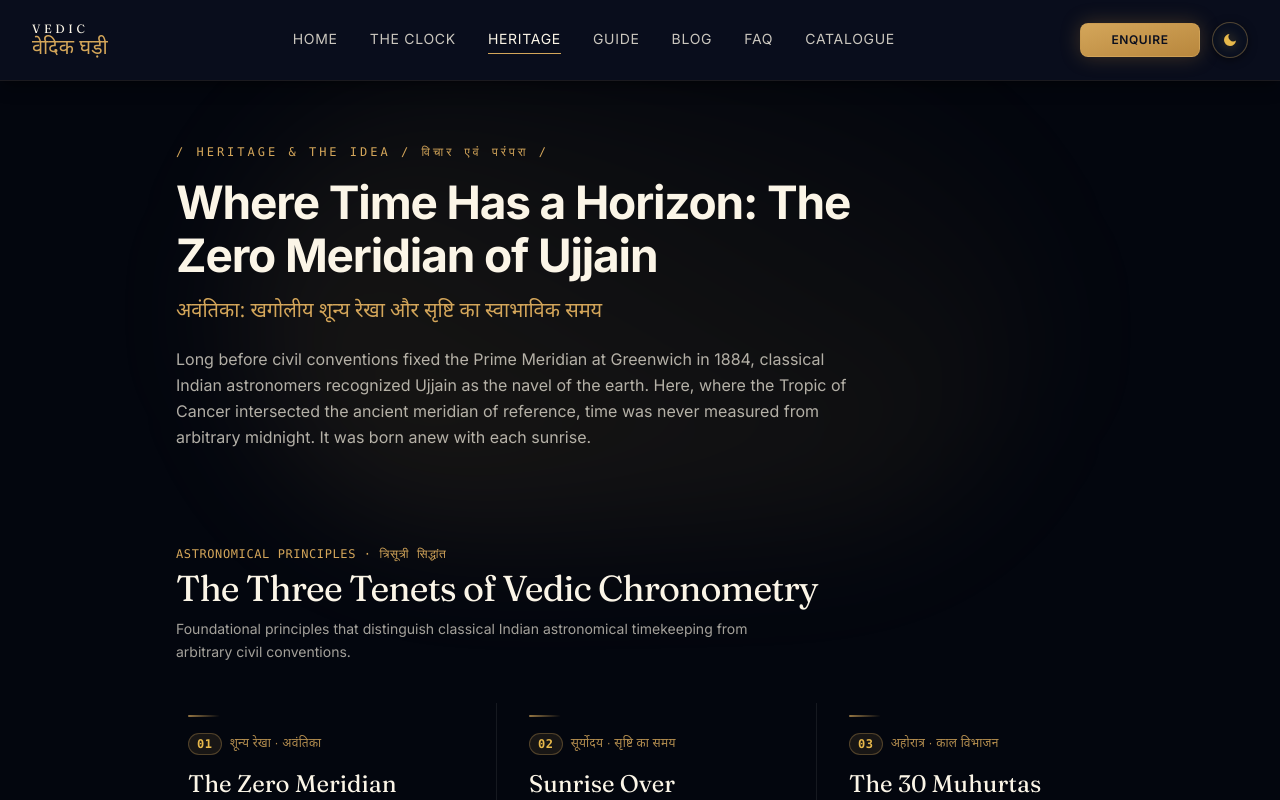
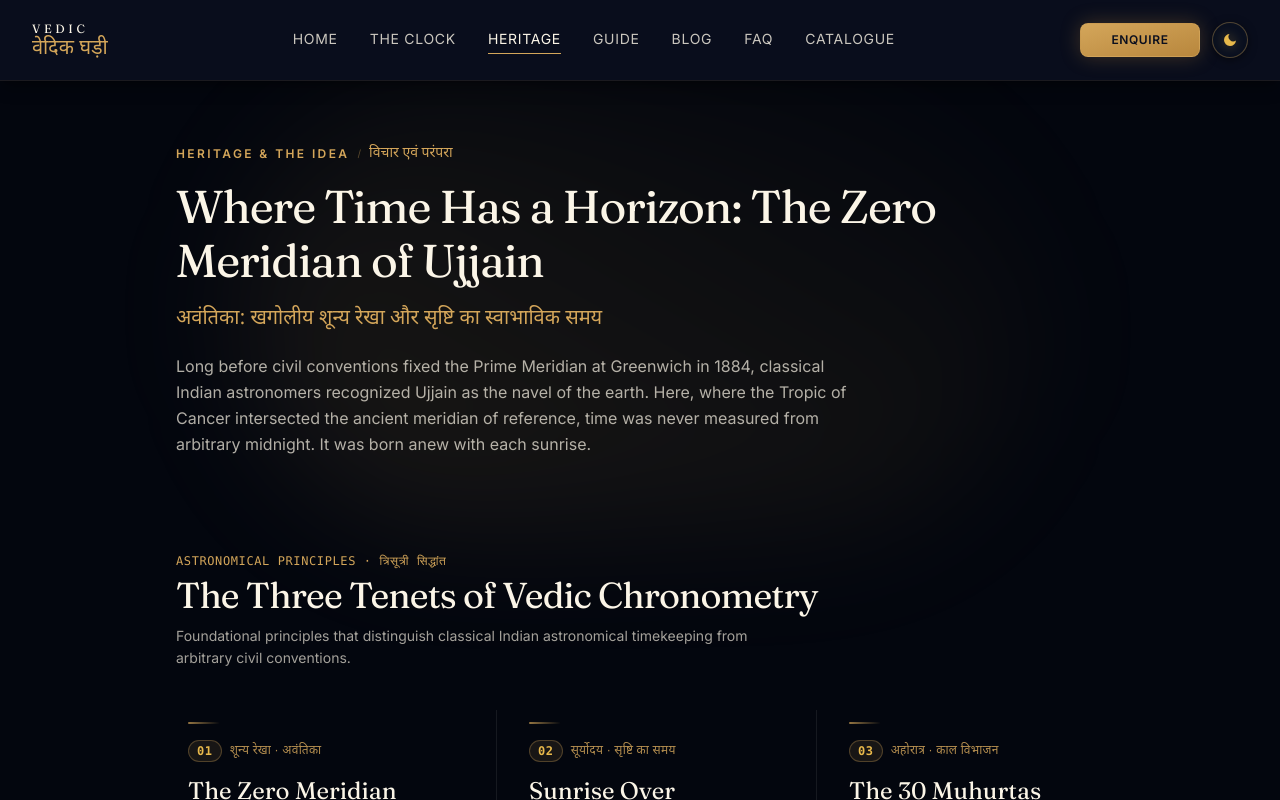
Before and after one commit to varunC28/vedic_clock_website, a Next.js app: page /heritage in a window 1280 px wide. Shown: the top 800 px of the page. Built offline with nearby package versions, Linux system fonts and the light colour scheme.

Commit message:
fix(typography): unify font hierarchy, fallbacks, and bilingual styling

```diff
--- a/src/app/globals.css
+++ b/src/app/globals.css
@@ -26,9 +26,9 @@
   --color-giltDeep: #8A6A2E;
   --color-bindu: #FFE3A8;
 
-  --font-serif: var(--font-fraunces), serif;
-  --font-sans: var(--font-inter), sans-serif;
-  --font-hindi: var(--font-noto-devanagari), 'Noto Sans Devanagari', sans-serif;
+  --font-serif: var(--font-fraunces), var(--font-noto-devanagari), "Noto Serif Devanagari", "Georgia", serif;
+  --font-sans: var(--font-inter), var(--font-noto-devanagari), "Noto Sans Devanagari", -apple-system, BlinkMacSystemFont, "Segoe UI", Roboto, sans-serif;
+  --font-hindi: var(--font-noto-devanagari), "Noto Sans Devanagari", var(--font-inter), sans-serif;
 }
 
 @utility animate-heartbeat {
@@ -92,6 +92,7 @@
   }
 
   body {
+    font-family: var(--font-sans);
     background-color: var(--color-void-navy);
     color: var(--color-ivory);
     overflow-x: hidden;
--- a/src/app/layout.tsx
+++ b/src/app/layout.tsx
@@ -18,7 +18,7 @@ const fraunces = Fraunces({
 
 const notoDevanagari = Noto_Sans_Devanagari({
   subsets: ["devanagari"],
-  weight: ["400", "600", "700"],
+  weight: ["400", "500", "600", "700", "800"],
   variable: "--font-noto-devanagari",
   display: "swap",
 });
--- a/src/components/organisms/Hero.tsx
+++ b/src/components/organisms/Hero.tsx
@@ -163,7 +163,7 @@ export function Hero({ variant = "dark", className }: HeroProps) {
           <div className="space-y-1 sm:space-y-1.5">
             <h2
               className={cn(
-                "text-3xl sm:text-4xl md:text-5xl font-hindi font-bold tracking-tight leading-tight",
+                "text-3xl sm:text-4xl md:text-5xl font-hindi font-bold tracking-normal leading-tight",
                 isParchment
                   ? "text-[#2A1B10] drop-shadow-sm"
                   : "text-[#FBF5E7] drop-shadow-[0_2px_18px_rgba(0,0,0,0.9)]"
--- a/src/components/views/ContactView.tsx
+++ b/src/components/views/ContactView.tsx
@@ -115,19 +115,21 @@ export function ContactView() {
           {/* ── LEFT COLUMN: Typography, Direct Contact & Offices (No Card Boxes) ── */}
           <div className="lg:col-span-6 flex flex-col text-left">
             {/* Eyebrow */}
-            <span
+            <div
               className={cn(
-                "font-mono text-xs tracking-[0.25em] uppercase mb-4",
+                "flex items-center gap-2 text-xs font-semibold mb-4",
                 isParchment ? "text-[#8C5D33]" : "text-[#D4A65A]"
               )}
             >
-              / get in touch /
-            </span>
+              <span className="font-sans uppercase tracking-[0.2em]">Get In Touch</span>
+              <span className="opacity-40">/</span>
+              <span className="font-hindi text-sm font-medium">संपर्क करें</span>
+            </div>
 
             {/* Headline */}
             <h1
               className={cn(
-                "font-sans text-3xl sm:text-4xl lg:text-[44px] font-bold leading-[1.18] tracking-tight mb-4",
+                "font-serif text-3xl sm:text-4xl lg:text-[44px] font-normal leading-[1.18] tracking-tight mb-4",
                 isParchment ? "text-[#2D1B0E]" : "text-[#FBF5E7]"
               )}
             >
--- a/src/components/views/FaqView.tsx
+++ b/src/components/views/FaqView.tsx
@@ -60,9 +60,11 @@ export function FaqView() {
       <main className="relative z-10 pt-28 sm:pt-32 pb-24 px-4 sm:px-6 lg:px-8 max-w-4xl mx-auto flex flex-col items-center">
         {/* ── Hero Header ── */}
         <div className="text-center mb-12 max-w-2xl flex flex-col items-center">
-          <span className={cn("font-mono text-xs tracking-[0.25em] uppercase font-semibold mb-3", t.eyebrow)}>
-            Knowledge Hub · ज्ञान-कोष
-          </span>
+          <div className={cn("flex items-center gap-2 text-xs font-semibold mb-3 justify-center", t.eyebrow)}>
+            <span className="font-sans uppercase tracking-[0.2em]">Knowledge Hub</span>
+            <span className="opacity-40">/</span>
+            <span className="font-hindi text-sm font-medium">ज्ञान-कोष</span>
+          </div>
 
           <h1 className={cn("font-hindi text-3xl sm:text-5xl md:text-6xl font-extrabold tracking-normal leading-tight", t.titleHi)}>
             प्रश्नोत्तरी एवं संदर्भ
--- a/src/components/views/HeritageView.tsx
+++ b/src/components/views/HeritageView.tsx
@@ -229,19 +229,25 @@ export function HeritageView() {
            ═══════════════════════════════════════════════════════ */}
         <section className="flex flex-col items-start max-w-3xl">
           {/* Eyebrow */}
-          <span
+          <div
             className={cn(
-              "font-mono text-xs tracking-[0.25em] uppercase mb-4 transition-colors duration-500",
+              "flex flex-wrap items-center gap-2 text-xs mb-4 transition-colors duration-500",
               isParchment ? "text-[#8C5D33]" : "text-[#D4A65A]"
             )}
           >
-            / heritage & the idea / विचार एवं परंपरा /
-          </span>
+            <span className="font-sans uppercase tracking-[0.2em] font-semibold">
+              Heritage & The Idea
+            </span>
+            <span className="opacity-40 text-[10px]">/</span>
+            <span className="font-hindi text-sm font-medium">
+              विचार एवं परंपरा
+            </span>
+          </div>
 
           {/* Headline */}
           <h1
             className={cn(
-              "font-sans text-3xl sm:text-4xl lg:text-[46px] font-bold leading-[1.15] tracking-tight mb-4 heritage-speakable-headline transition-colors duration-500",
+              "font-serif text-3xl sm:text-4xl lg:text-[46px] font-normal leading-[1.18] tracking-tight mb-4 heritage-speakable-headline transition-colors duration-500",
               isParchment ? "text-[#2D1B0E]" : "text-[#FBF5E7]"
             )}
           >
```
